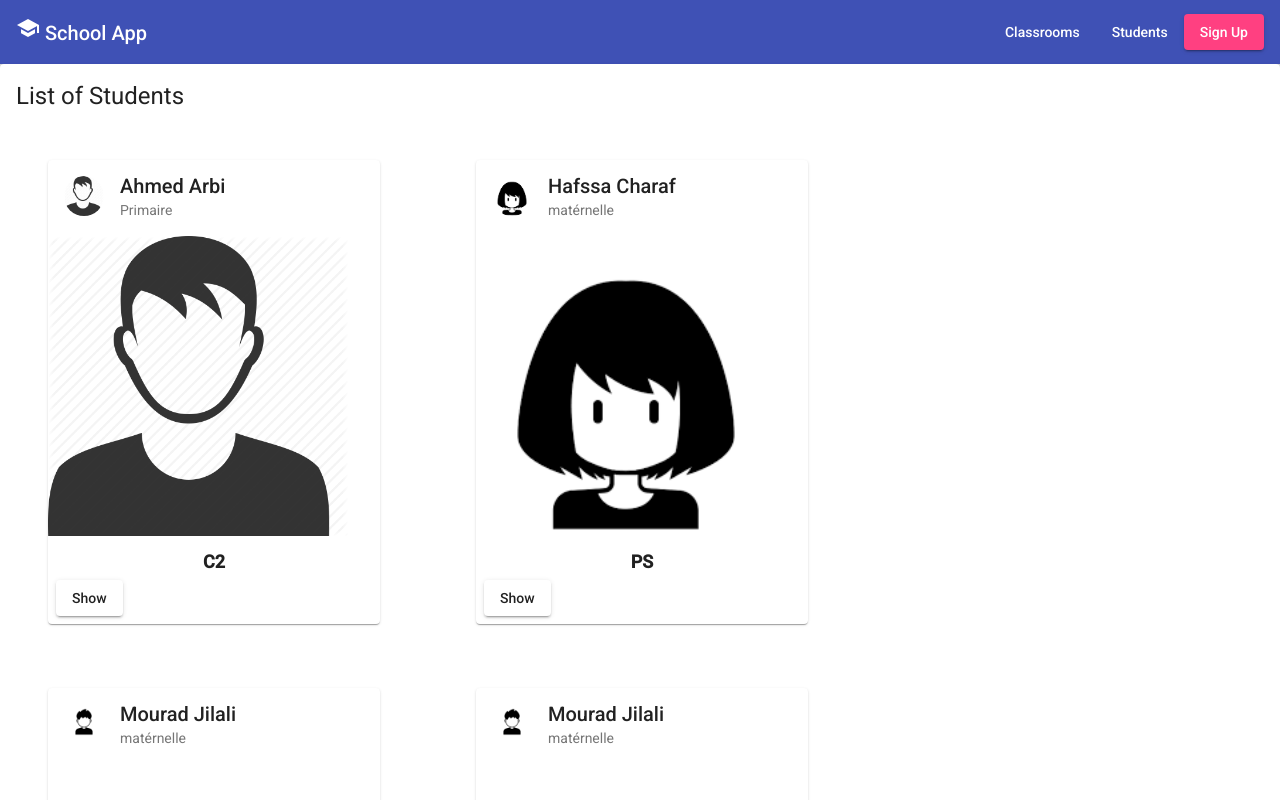
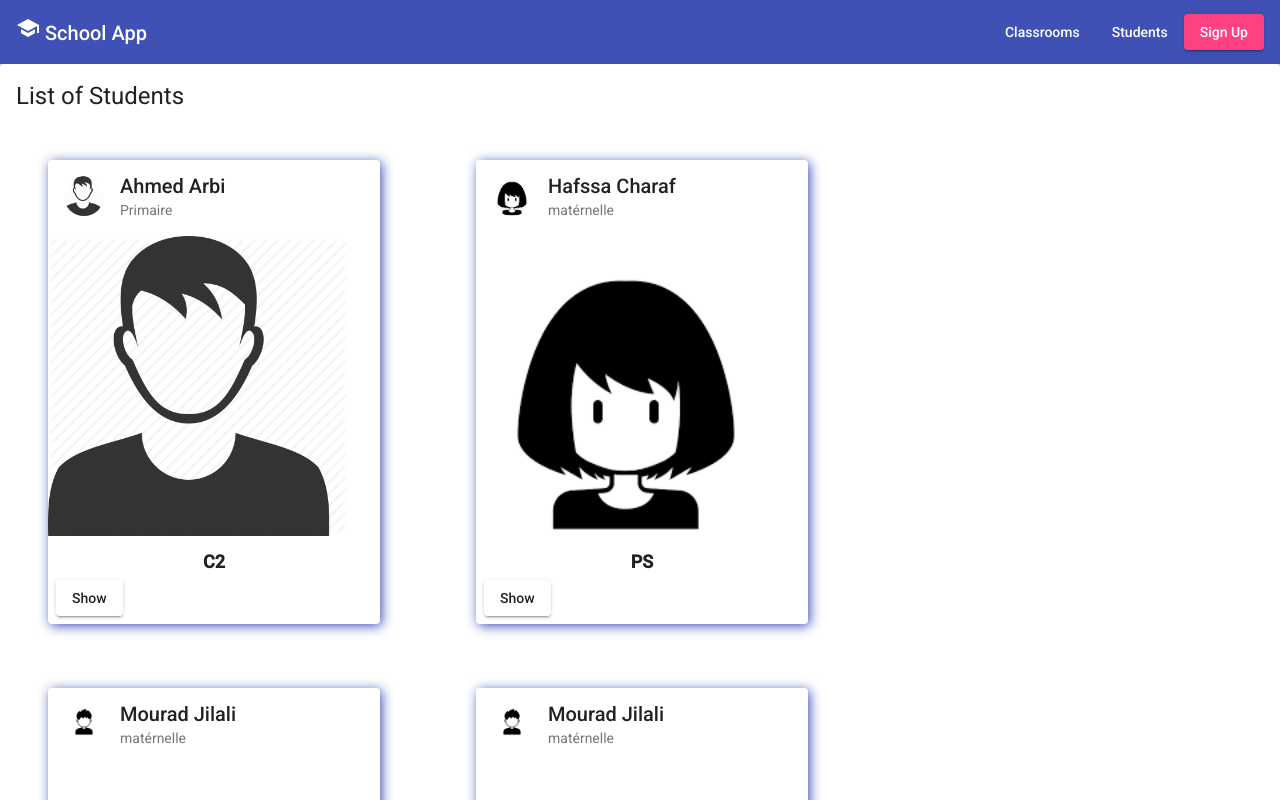
Before and after one commit to youma85/schoolAng, an Angular app: page / in a window 1280 px wide. Shown: the top 800 px of the page. Built offline with nearby package versions, Linux system fonts and the light colour scheme.

Commit message:
Adding Custom Directive

```diff
--- a/src/app/student/student-item/student-item.component.html
+++ b/src/app/student/student-item/student-item.component.html
@@ -1,4 +1,4 @@
-<mat-card class="example-card">
+<mat-card class="example-card" appShadow>
   <mat-card-header>
     <div mat-card-avatar [style.backgroundImage]="getImgContent(student.photo)" style="background-size: cover;" ></div>
     <mat-card-title>{{student.firstName}} {{student.lastName}}</mat-card-title>
```
